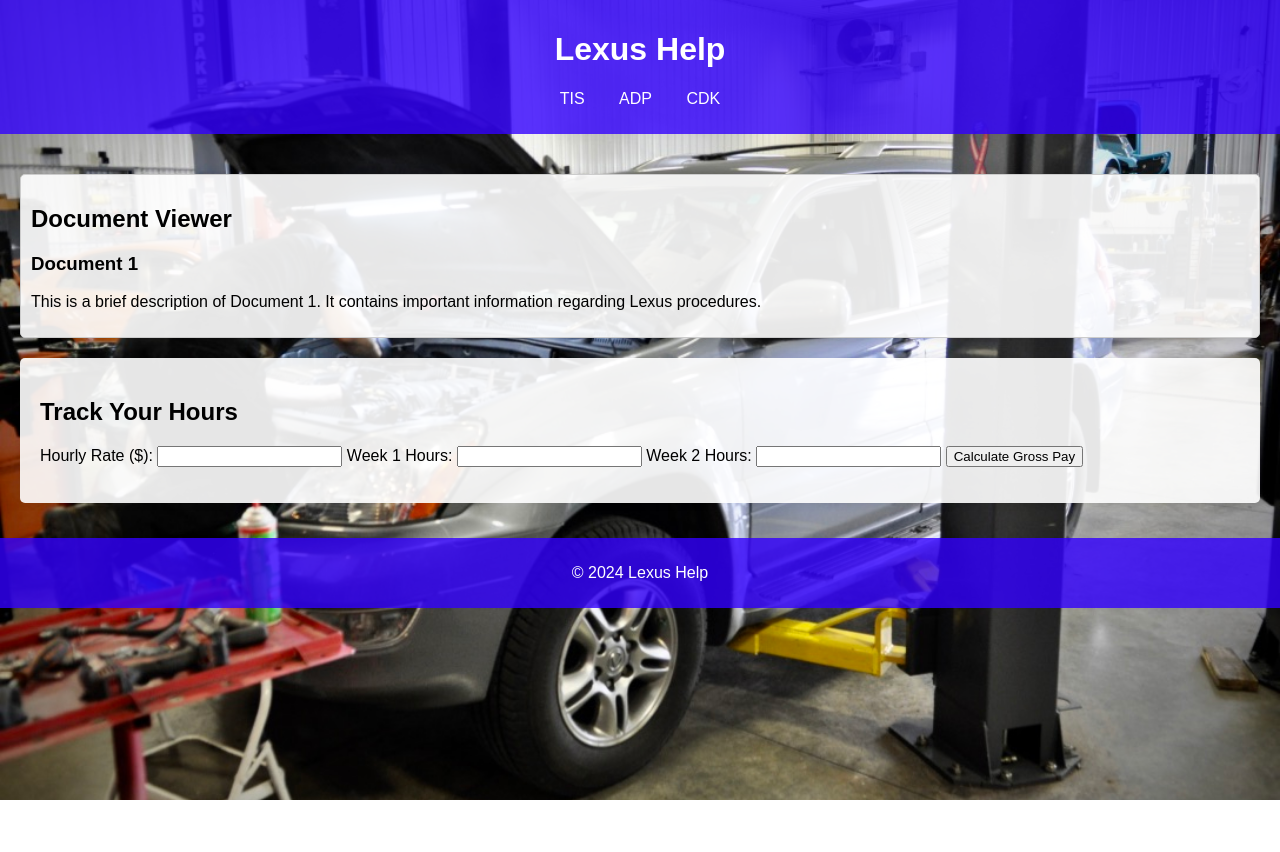
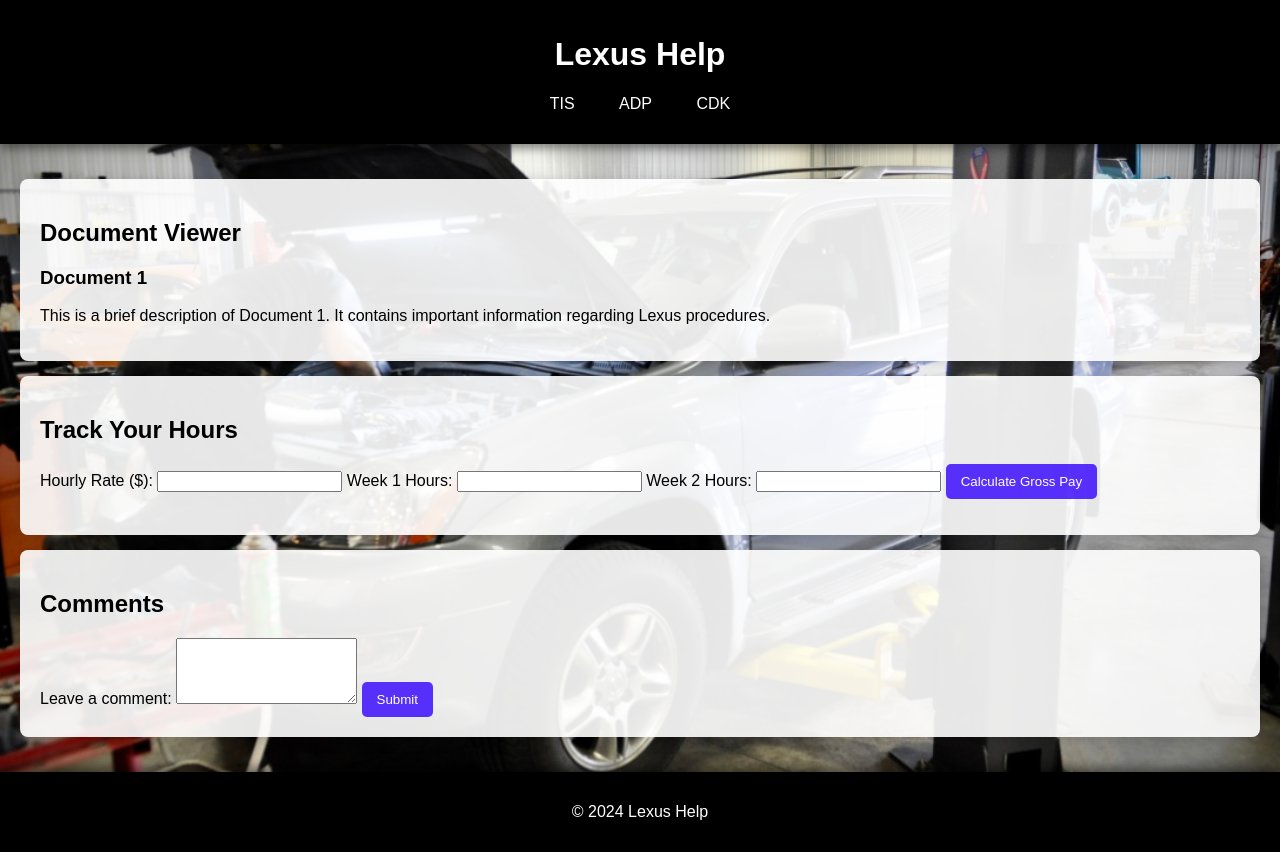
Before and after one commit to HiroDarling1/Lexus-Help, a plain HTML site: page index.html in a window 1280 px wide. Before the commit the page ends 800 px from the top, so only its background shows below. Drawn offline with Linux system fonts and the light colour scheme.

Commit message:
Update
Added comment section

```diff
--- a/index.html
+++ b/index.html
@@ -5,20 +5,6 @@
     <meta name="viewport" content="width=device-width, initial-scale=1.0">
     <title>Lexus Help</title>
     <link rel="stylesheet" href="styles.css">
-    <style>
-        /* Basic styling for the document viewer */
-        #document-viewer {
-            border: 1px solid #ccc;
-            padding: 10px;
-            max-height: 300px; /* Set a max height for scrolling */
-            overflow-y: auto; /* Enable vertical scrolling */
-            margin: 20px 0; /* Add some space around it */
-        }
-
-        .document {
-            margin-bottom: 15px;
-        }
-    </style>
 </head>
 <body>
     <header>
@@ -58,6 +44,16 @@
             </form>
             <p id="result"></p>
         </section>
+
+        <section class="comment-section">
+            <h2>Comments</h2>
+            <form id="comment-form">
+                <label for="comment">Leave a comment:</label>
+                <textarea id="comment" rows="4" required></textarea>
+                <button type="submit">Submit</button>
+            </form>
+            <div id="comments-list"></div>
+        </section>
     </main>
 
     <footer>
@@ -65,6 +61,7 @@
     </footer>
 
     <script>
+        // Calculate gross pay
         document.getElementById('hours-form').addEventListener('submit', function(event) {
             event.preventDefault(); // Prevent the form from submitting
 
@@ -72,9 +69,35 @@
             const week1Hours = parseFloat(document.getElementById('week-1-hours').value);
             const week2Hours = parseFloat(document.getElementById('week-2-hours').value);
 
+            if (hourlyRate < 0 || week1Hours < 0 || week2Hours < 0) {
+                document.getElementById('result').textContent = 'Please enter positive values.';
+                return;
+            }
+
             const grossPay = (week1Hours + week2Hours) * hourlyRate;
+            document.getElementById('result').textContent = `Gross Pay: $${grossPay.toFixed(2)}`;
 
-            document.getElementById('result').textContent = `Gross Pay: $${grossPay.toFixed(2)}`;
+            // Clear input fields after calculation
+            document.getElementById('hours-form').reset();
+        });
+
+        // Handle comments
+        document.getElementById('comment-form').addEventListener('submit', function(event) {
+            event.preventDefault(); // Prevent the form from submitting
+
+            const commentText = document.getElementById('comment').value;
+            const commentsList = document.getElementById('comments-list');
+
+            // Create a new comment element
+            const commentDiv = document.createElement('div');
+            commentDiv.classList.add('comment');
+            commentDiv.textContent = commentText;
+
+            // Append the new comment to the comments list
+            commentsList.appendChild(commentDiv);
+
+            // Clear the comment input
+            document.getElementById('comment').value = '';
         });
     </script>
 </body>
--- a/styles.css
+++ b/styles.css
@@ -1,17 +1,19 @@
+/* Basic styling for the document viewer */
 body {
-    font-family: Arial, sans-serif;
+    font-family: 'Arial', sans-serif;
     margin: 0;
     padding: 0;
-    background: url('Lexus background.jpg') no-repeat center center fixed; /* Add your background image here */
-    background-size: cover; /* This will ensure the image covers the entire background */
-    color: hsl(0, 0%, 0%); /* Default text color for better contrast */
+    background: url('Lexus background.jpg') no-repeat center center fixed;
+    background-size: cover;
+    color: hsl(0, 0%, 0%); /* Default text color */
 }
 
 header {
-    background: rgba(51, 0, 255, 0.8); /* Semi-transparent background for the header */
-    color: #fff;
-    padding: 10px 0;
+    background: #000; /* Black background */
+    color: #fff; /* White text */
+    padding: 15px 0;
     text-align: center;
+    box-shadow: 0 4px 10px rgba(0, 0, 0, 0.5); /* Subtle shadow for depth */
 }
 
 nav ul {
@@ -21,12 +23,17 @@
 
 nav ul li {
     display: inline;
-    margin: 0 15px;
+    margin: 0 20px;
 }
 
 nav a {
     color: #fff;
     text-decoration: none;
+    transition: color 0.3s ease;
+}
+
+nav a:hover {
+    color: hsl(210, 100%, 80%); /* Change color on hover */
 }
 
 main {
@@ -34,16 +41,31 @@
 }
 
 section {
-    background: rgba(255, 255, 255, 0.9); /* Semi-transparent background for sections */
+    background: rgba(255, 255, 255, 0.9); /* Semi-transparent background */
     margin: 15px 0;
     padding: 20px;
-    border-radius: 5px;
-    box-shadow: 0 0 10px rgba(0,0,0,0.1);
+    border-radius: 8px; /* Slightly more rounded corners */
+    box-shadow: 0 2px 15px rgba(0, 0, 0, 0.2); /* Enhanced shadow for sections */
 }
 
 footer {
     text-align: center;
-    padding: 10px 0;
-    background: rgba(51, 0, 255, 0.8); /* Semi-transparent footer background */
+    padding: 15px 0;
+    background: #000; /* Black background */
+    color: #fff; /* White text */
+    box-shadow: 0 -4px 10px rgba(0, 0, 0, 0.5); /* Subtle shadow for depth */
+}
+
+button {
+    background: rgba(51, 0, 255, 0.8);
     color: #fff;
+    border: none;
+    padding: 10px 15px;
+    border-radius: 5px;
+    cursor: pointer;
+    transition: background 0.3s ease;
 }
+
+button:hover {
+    background: rgba(51, 0, 255, 1);
+}
```
